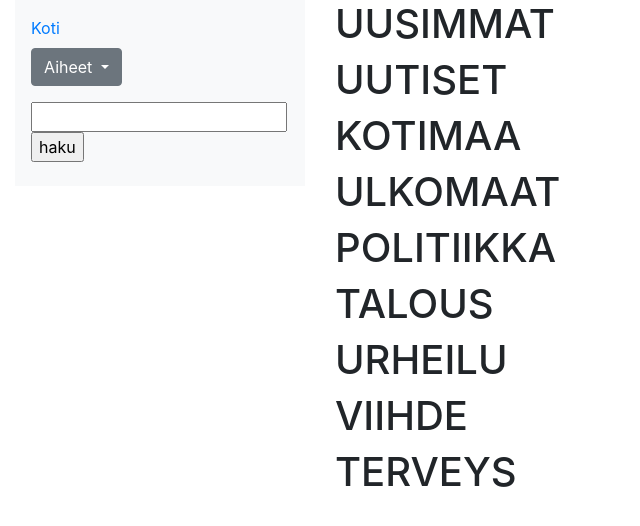
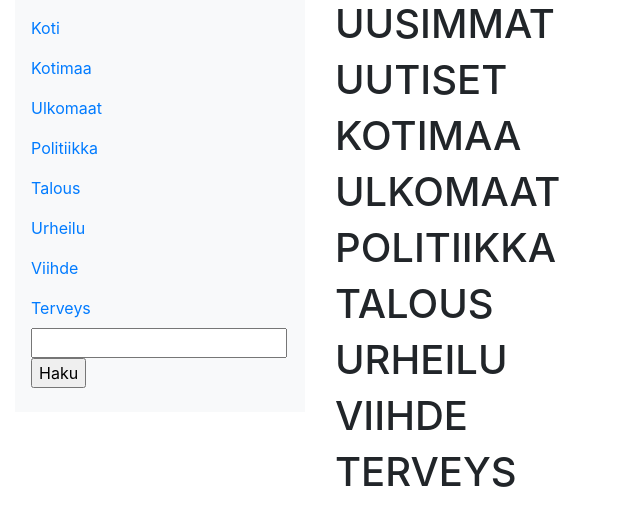
Before and after one commit to JesseRassi/uutiset, a PHP site: page /feed.php in a window 1280 px wide. Shown: the top 526 px of the page, without its empty margins (0-640 px from the left). Run offline with PHP 8.4, Linux system fonts and the light colour scheme; data that the repository does not hold is empty.

```diff
--- a/feed.php
+++ b/feed.php
@@ -66,31 +66,46 @@ function uutiset($yhteys, $tyyppi){
                     <!-- Links -->
                     <ul class="navbar-nav">
                         <li class="nav-item">
-                            <a class="nav-link" href="#">Koti</a>
+                            <a class="nav-link" href="feed.php">Koti</a>
+
                         </li>
-                        <div class="dropdown">
-                            <button class="btn btn-secondary dropdown-toggle" type="button" id="dropdownMenuButton" data-toggle="dropdown" aria-haspopup="true" aria-expanded="false">
-                                Aiheet
-                            </button>
-                            <div class="dropdown-menu" aria-labelledby="dropdownMenuButton">
-                                <a class="dropdown-item" href="#">Politiikka</a>
-                                <a class="dropdown-item" href="#">Urheilu</a>
-                                <a class="dropdown-item" href="#">Kotimaa</a>
-                                <a class="dropdown-item" href="#">Ulkomaa</a>
+                        <li class="nav-item">
+                            <a class="nav-link" href="#kotimaa">Kotimaa</a>
 
-                            </div>
-                            <div class="row mt-3">
+                        </li>
+                        <li class="nav-item">
+                            <a class="nav-link" href="#ulkomaat">Ulkomaat</a>
 
-                            </div>
+                        </li>
+                        <li class="nav-item">
+                            <a class="nav-link" href="#politiikka">Politiikka</a>
 
-                            <div class="md-form mt-0">
+                        </li>
+                        <li class="nav-item">
+                            <a class="nav-link" href="#talous">Talous</a>
 
-                                <form action="haku.php" method="POST">
-                                    <input type="text" name="hakusana">
-                                    <input type="submit" value="haku">
-                                </form>
-                            </div>
+                        </li>
+                        <li class="nav-item">
+                            <a class="nav-link" href="#urheilu">Urheilu</a>
 
+                        </li>
+                        <li class="nav-item">
+                            <a class="nav-link" href="#viihde">Viihde</a>
+
+                        </li>
+                        <li class="nav-item">
+                            <a class="nav-link" href="#terveys">Terveys</a>
+
+                        </li>
+
+
+
+
+                        <div class="md-form mt-0">
+                            <form action="haku.php" method="POST">
+                            <input type="text" name="hakusana">
+                            <input type="submit" value="Haku">
+                            </form>
                         </div>
                     </ul>
                 </nav>
@@ -99,21 +114,21 @@ function uutiset($yhteys, $tyyppi){
 
                 <h1>UUSIMMAT</h1>
                 <?php uutiset($yhteys, "kaikki");?>
-                <h1>UUTISET</h1>
+                <h1 id="uutiset">UUTISET</h1>
                 <?php uutiset($yhteys, "uutiset");?>
-                <h1>KOTIMAA</h1>
+                <h1 id="kotimaa">KOTIMAA</h1>
                 <?php uutiset($yhteys, "kotimaa");?>
-                <h1>ULKOMAAT</h1>
+                <h1 id="ulkomaat">ULKOMAAT</h1>
                 <?php uutiset($yhteys, "ulkomaat");?>
-                <h1>POLITIIKKA</h1>
+                <h1 id="politiikka">POLITIIKKA</h1>
                 <?php uutiset($yhteys, "politiikka");?>
-                <h1>TALOUS</h1>
+                <h1 id="talous">TALOUS</h1>
                 <?php uutiset($yhteys, "talous");?>
-                <h1>URHEILU</h1>
+                <h1 id="urheilu">URHEILU</h1>
                 <?php uutiset($yhteys, "urheilu");?>
-                <h1>VIIHDE</h1>
+                <h1 id="viihde">VIIHDE</h1>
                 <?php uutiset($yhteys, "viihde");?>
-                <h1>TERVEYS</h1>
+                <h1 id="terveys">TERVEYS</h1>
                 <?php uutiset($yhteys, "terveys");?>
 
                 <!-- <div class="media" id="<?php //echo hae_uutinen(2)->id;?>" onclick="location.href='php/uutinen.php?id=' + this.id">
```
Also changed, not shown: haku.php (+33 -17 lines).
